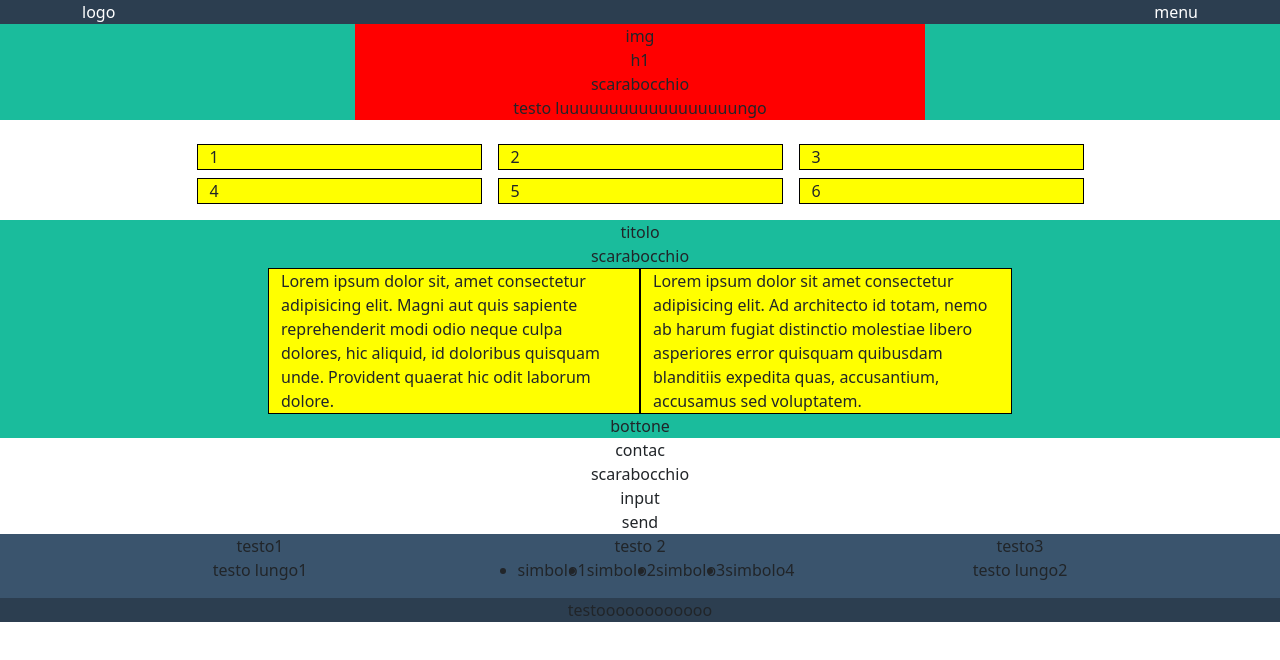
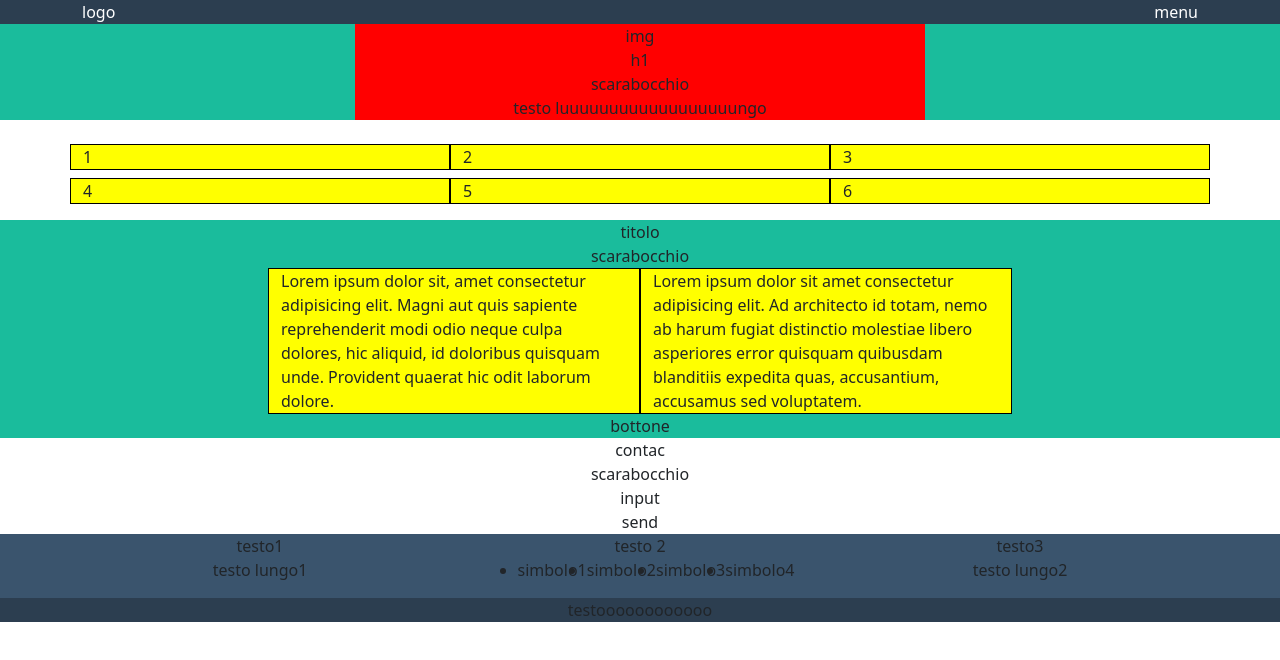
Before and after one commit to DrKillex/html-css-bootstrap-freelancer, a plain HTML site: page index.html in a window 1280 px wide. Drawn offline with nearby package versions, Linux system fonts and the light colour scheme.

Commit message:
piccolo fix

```diff
--- a/index.html
+++ b/index.html
@@ -37,13 +37,13 @@
     <main>
         <section id="central-section">
             <div class="container">
-                <div class="row flex-column flex-md-row gy-2 justify-content-center my-3">
-                    <div class="col col-md-5 col-lg-3 mx-md-2">1</div>
-                    <div class="col col-md-5 col-lg-3 mx-md-2">2</div>
-                    <div class="col col-md-5 col-lg-3 mx-md-2">3</div>
-                    <div class="col col-md-5 col-lg-3 mx-md-2">4</div>
-                    <div class="col col-md-5 col-lg-3 mx-md-2">5</div>
-                    <div class="col col-md-5 col-lg-3 mx-md-2">6</div>
+                <div class="row flex-column flex-md-row gy-2 justify-content-center my-3 row-cols-md-2 row-cols-lg-3">
+                    <div class="col">1</div>
+                    <div class="col">2</div>
+                    <div class="col">3</div>
+                    <div class="col">4</div>
+                    <div class="col">5</div>
+                    <div class="col">6</div>
                 </div>
             </div>
         </section>
```
Also changed, not shown: css/style.css (line endings or trailing spaces).
